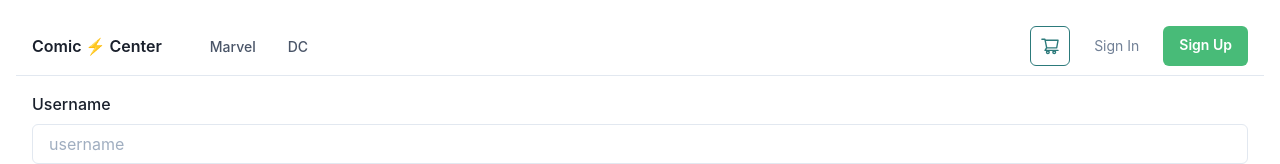
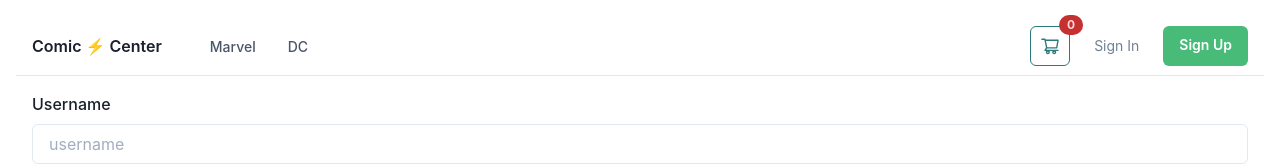
Before and after one commit to skarthikeyan96/comic-book-frontend, a Next.js app: page /register in a window 1280 px wide. Shown: the top 164 px of the page. Built offline with nearby package versions, Linux system fonts and the light colour scheme.

Commit message:
feat: reflecting the cart numbers in nav

```diff
--- a/components/Navbar/index.tsx
+++ b/components/Navbar/index.tsx
@@ -38,6 +38,8 @@ export default function WithSubnavigation() {
   const { isOpen, onToggle } = useDisclosure();
 
   const user = useSelector((state: any) => state.user);
+  const cart = useSelector((state: any) => state.cart);
+  const cartLength = cart.length === 0 ? 0 : cart.length;
   const dispatch = useDispatch();
 
   const logoutUser = async () => {
@@ -81,8 +83,6 @@ export default function WithSubnavigation() {
               color={useColorModeValue("gray.800", "white")}
               variant={"link"}
               as="a"
-              cursor={"pointer"}
-              textDecoration="none"
             >
               Comic ⚡️ Center
             </Button>
@@ -99,7 +99,7 @@ export default function WithSubnavigation() {
           spacing={6}
         >
           <NextLink href="/cart">
-            <Box>
+            <Box as="span" position="relative" display="inline-block">
               <IconButton
                 variant="outline"
                 colorScheme="teal"
@@ -107,6 +107,23 @@ export default function WithSubnavigation() {
                 fontSize="20px"
                 icon={<AiOutlineShoppingCart />}
               />
+              <Box
+                as="span"
+                position="absolute"
+                top="-1px"
+                right="-1px"
+                px={2}
+                py={1}
+                fontSize="xs"
+                fontWeight="bold"
+                lineHeight="none"
+                color="red.100"
+                transform="translate(50%,-50%)"
+                bg="red.600"
+                rounded="full"
+              >
+                {cartLength}
+              </Box>
             </Box>
           </NextLink>
           {!user.isAuthenticated && (
@@ -157,7 +174,7 @@ export default function WithSubnavigation() {
                     icon={<FaRegUserCircle />}
                   />
                 </MenuButton>
-                <MenuList>
+                <MenuList zIndex="99">
                   <MenuItem>
                     <NextLink href="/profile"> Profile </NextLink>
                   </MenuItem>
--- a/package.json
+++ b/package.json
@@ -33,7 +33,7 @@
   },
   "lint-staged": {
     "*.{js,jsx}": [
-      "eslint '*/**/*.{ts,tsx}' --fix"
+      "yarn lint '*/**/*.{ts,tsx}' --fix"
     ]
   },
   "devDependencies": {
```
